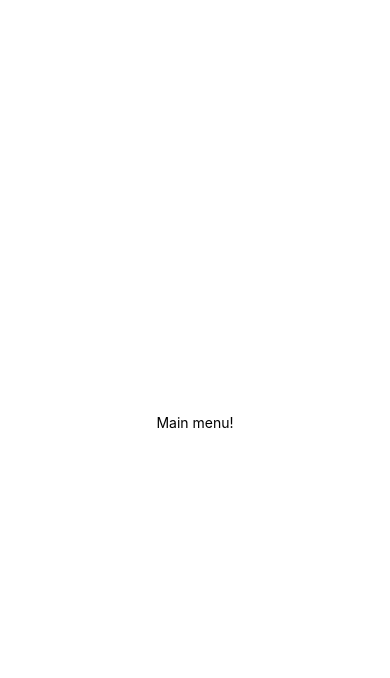
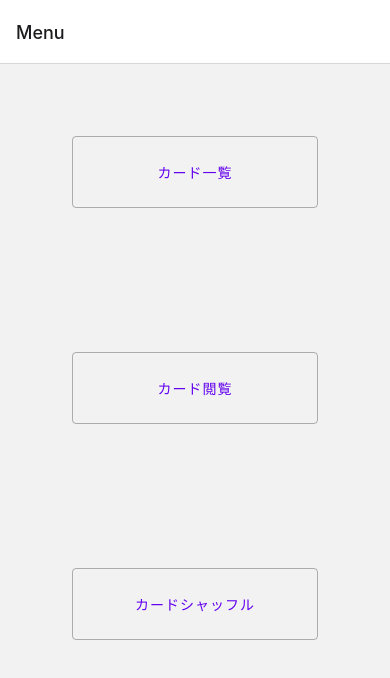
Before and after one commit to No-preservatives-added/MemoCard, a React Native app: screen /Menu in a window 390 px wide. Shown: the top 678 px of the page. Built offline with nearby package versions, Linux system fonts and the light colour scheme.

Commit message:
メニュー画面つくったよ

```diff
--- a/App.tsx
+++ b/App.tsx
@@ -1,23 +1,20 @@
 import "react-native-gesture-handler";
 import React from "react";
+import { NavigationContainer } from "@react-navigation/native";
+import { createStackNavigator } from "@react-navigation/stack";
+import { Provider as PaperProvider } from "react-native-paper";
+import { MenuScreen } from "./src/MenuScreen";
 
-import { StatusBar } from "expo-status-bar";
-import { StyleSheet, Text, View } from "react-native";
+const Stack = createStackNavigator();
 
 export default function App() {
   return (
-    <View style={styles.container}>
-      <Text>Main menu!</Text>
-      <StatusBar style="auto" />
-    </View>
+    <PaperProvider>
+      <NavigationContainer>
+        <Stack.Navigator>
+          <Stack.Screen name="Menu" component={MenuScreen} />
+        </Stack.Navigator>
+      </NavigationContainer>
+    </PaperProvider>
   );
 }
-
-const styles = StyleSheet.create({
-  container: {
-    flex: 1,
-    backgroundColor: "#fff",
-    alignItems: "center",
-    justifyContent: "center",
-  },
-});
--- a/package.json
+++ b/package.json
@@ -17,6 +17,7 @@
     "@react-navigation/stack": "^6.1.1",
     "expo": "~44.0.0",
     "expo-status-bar": "~1.2.0",
+    "package.json": "^2.0.1",
     "react": "17.0.1",
     "react-dom": "17.0.1",
     "react-native": "0.64.3",
--- /dev/null
+++ b/src/MenuScreen.js
@@ -0,0 +1,57 @@
+// MenuScreen.js
+import React from "react";
+import { StyleSheet, View } from "react-native";
+import { Button } from "react-native-paper";
+
+export const MenuScreen = () => {
+  const onPressList = () => {};
+
+  const onPressBrowsing = () => {};
+
+  const onPressShuffle = () => {};
+  return (
+    <View style={styles.container}>
+      <Button
+        style={styles.list}
+        mode="outlined"
+        onPress={() => onPressList(item.createdAt)}
+      >
+        カード一覧
+      </Button>
+
+      <Button
+        style={styles.browsing}
+        mode="outlined"
+        onPress={() => onPressBrowsing(item.createdAt)}
+      >
+        カード閲覧
+      </Button>
+
+      <Button
+        style={styles.shuffle}
+        mode="outlined"
+        onPress={() => onPressShuffle(item.createdAt)}
+      >
+        カードシャッフル
+      </Button>
+    </View>
+  );
+};
+
+const styles = StyleSheet.create({
+  container: {
+    flex: 1,
+  },
+  list: {
+    margin: 72,
+    padding: 16,
+  },
+  browsing: {
+    margin: 72,
+    padding: 16,
+  },
+  shuffle: {
+    margin: 72,
+    padding: 16,
+  },
+});
```
Also changed, not shown: 1 other file (tests, documents, lock files or other folders).
